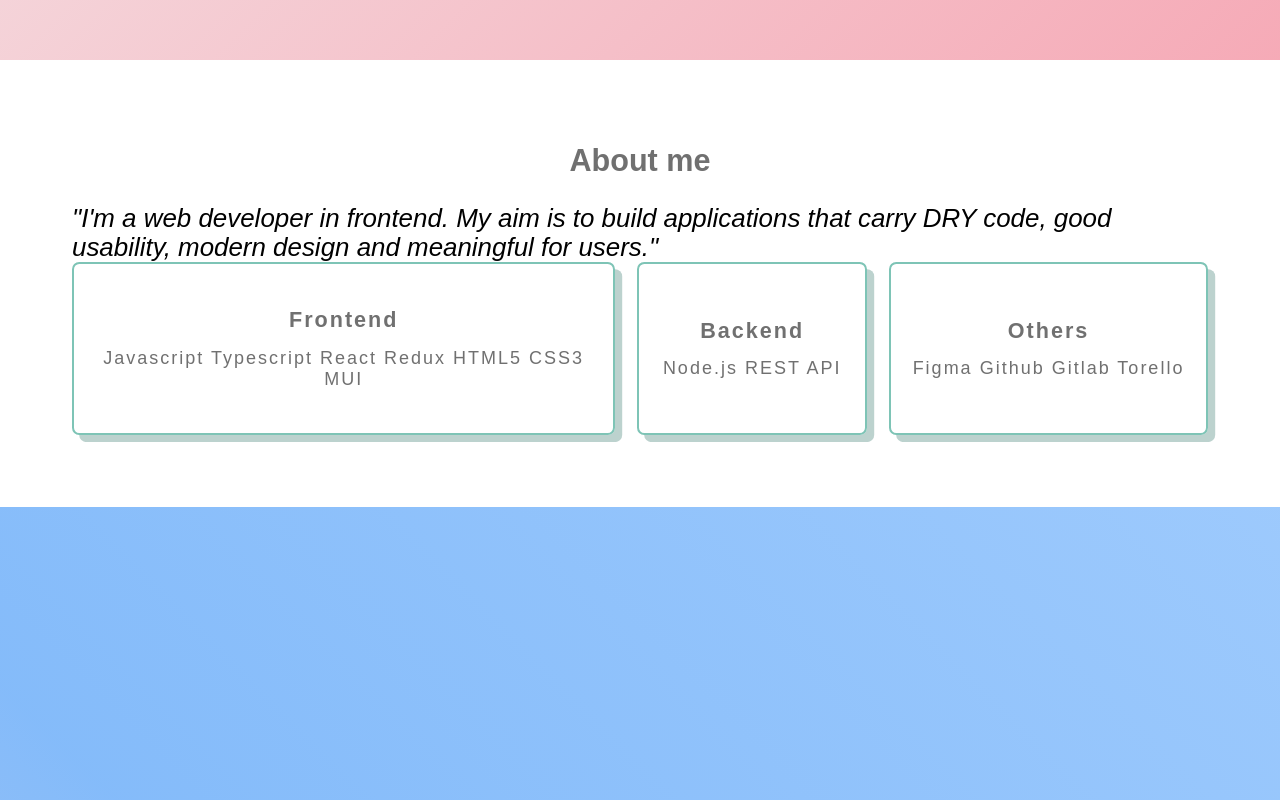
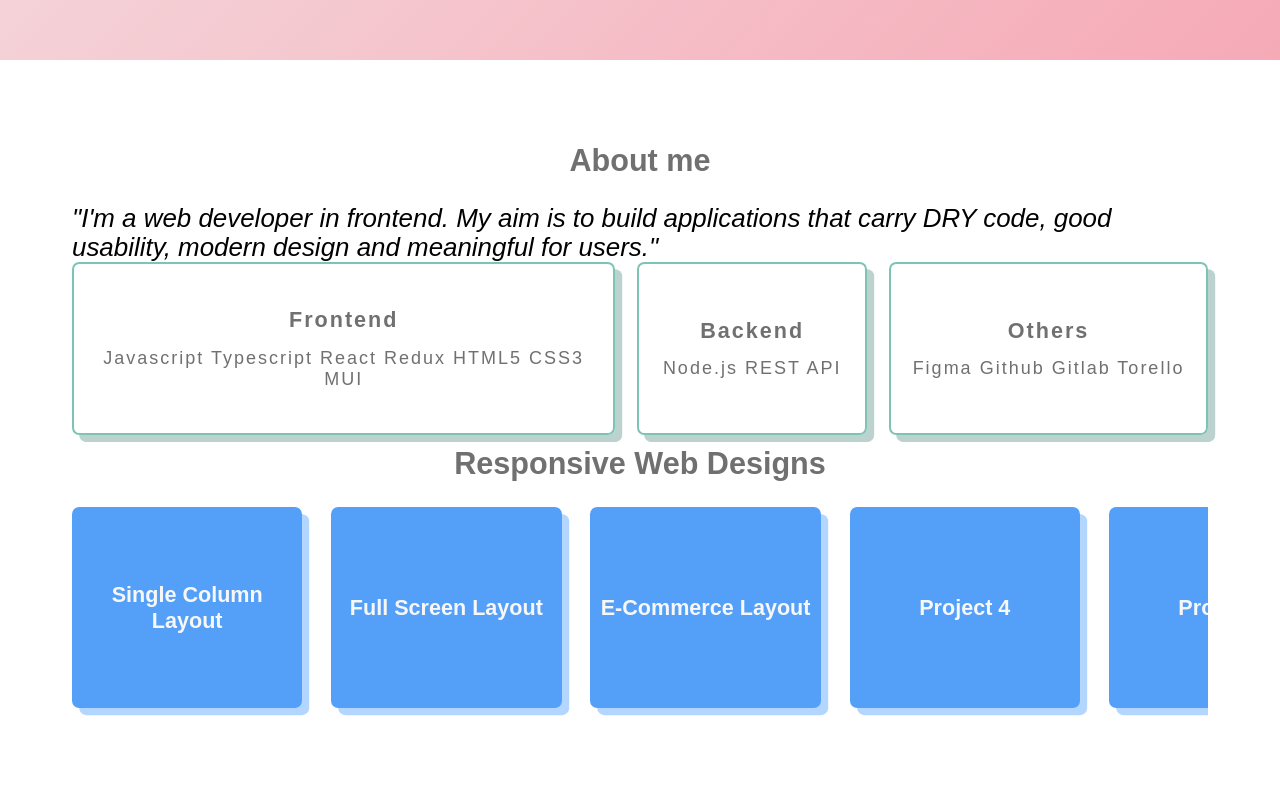
Before and after one commit to makiyo-ronkko/makiyo-app, a React (Create React App) app: page / in a window 1280 px wide. Shown: the part 740-1540 px from the top of the page. Built offline with nearby package versions, Linux system fonts and the light colour scheme.

Commit message:
develop: refactor: import Body

```diff
--- a/src/components/Main/index.tsx
+++ b/src/components/Main/index.tsx
@@ -1,9 +1,9 @@
 import React from 'react';
 import Styles from './MainStyle.module.css';
 import { Header } from './Header.tsx';
-import { Skills } from './Skills.tsx';
 import { Contact } from './Contact.tsx';
 import { Footer } from './Footer.tsx';
+import { Body } from './Body.tsx';
 
 export const MainStyle = () => {
 	return (
@@ -12,7 +12,7 @@ export const MainStyle = () => {
 				<Header />
 			</div>
 			<div className={Styles.section2}>
-				<Skills />
+				<Body />
 			</div>
 			<div
 				className={`${Styles.gradient2} ${Styles.section} ${Styles.container} ${Styles.padding}`}
```
